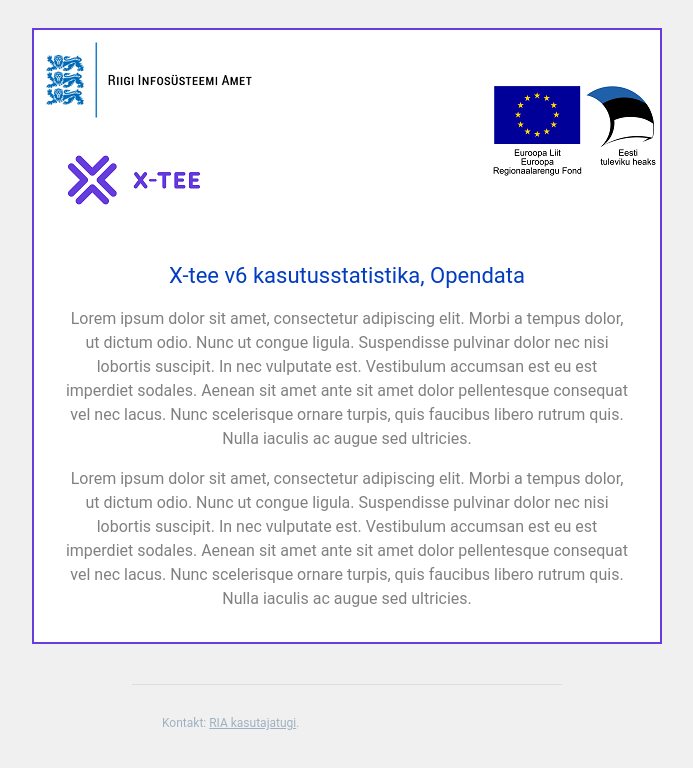
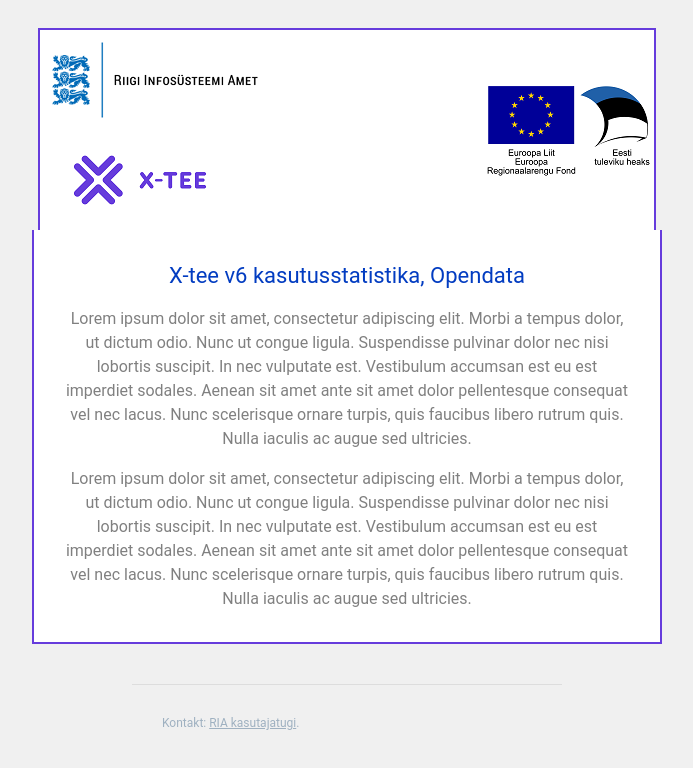
Before and after one commit to ToomasMolder/X-road-scripts, a plain HTML site: page monitor/opendata_module/interface/gui/static/gui/index_et.html in a window 1280 px wide. Shown: the whole page, without its empty margins (293-986 px from the left). Drawn offline with Linux system fonts and the light colour scheme.

Commit message:
Update index_et.html

```diff
--- a/monitor/opendata_module/interface/gui/static/gui/index_et.html
+++ b/monitor/opendata_module/interface/gui/static/gui/index_et.html
@@ -11,12 +11,12 @@
             <tbody>
               <tr>
                 <td align= "center">
-                  <table width="630" align= "center" border= "0" cellpadding= "0" cellspacing= "0" style= "margin:0 auto; max-width:630px">
+                  <table width="98%" align= "center" border= "0" cellpadding= "0" cellspacing= "0" style= "margin:0 auto">
                     <tbody>
                       <tr bgcolor= "#ffffff">
-                        <td width="66%" align= "left" style="border-top:2px solid #663cdc; border-right:0px solid #663cdc;border-left:2px solid #663cdc"><img src= "ria_100_et.png" alt= "Riigi Infosüsteemi Amet" style= "display:block; height:auto;" height= "auto"><img src= "xroad_100_et.png" alt= "X-TEE" style= "display:block; height:auto;" height= "auto">
+                        <td width="66%" align= "left" style="border-top:2px solid #663cdc; border-right:0px;border-left:2px solid #663cdc"><img src= "ria_100_et.png" alt= "Riigi Infosüsteemi Amet" style= "display:block; height:auto;" height= "auto"><img src= "xroad_100_et.png" alt= "X-TEE" style= "display:block; height:auto;" height= "auto">
                         </td>
-                        <td width="33%" align= "right" style="border-top:2px solid #663cdc; border-right:2px solid #663cdc;border-left:0px solid #663cdc"><img src= "eu_rdf_100_et.png" alt= "Euroopa Liit / Euroopa Regionaalarengu Fond / Eesti tuleviku heaks" style= "display:block; height:auto;" height= "auto">
+                        <td width="33%" align= "right" style="border-top:2px solid #663cdc; border-right:2px solid #663cdc;border-left:0px"><img src= "eu_rdf_100_et.png" alt= "Euroopa Liit / Euroopa Regionaalarengu Fond / Eesti tuleviku heaks" style= "display:block; height:auto;" height= "auto">
                         </td>
                       </tr>
                     </tbody>
```
